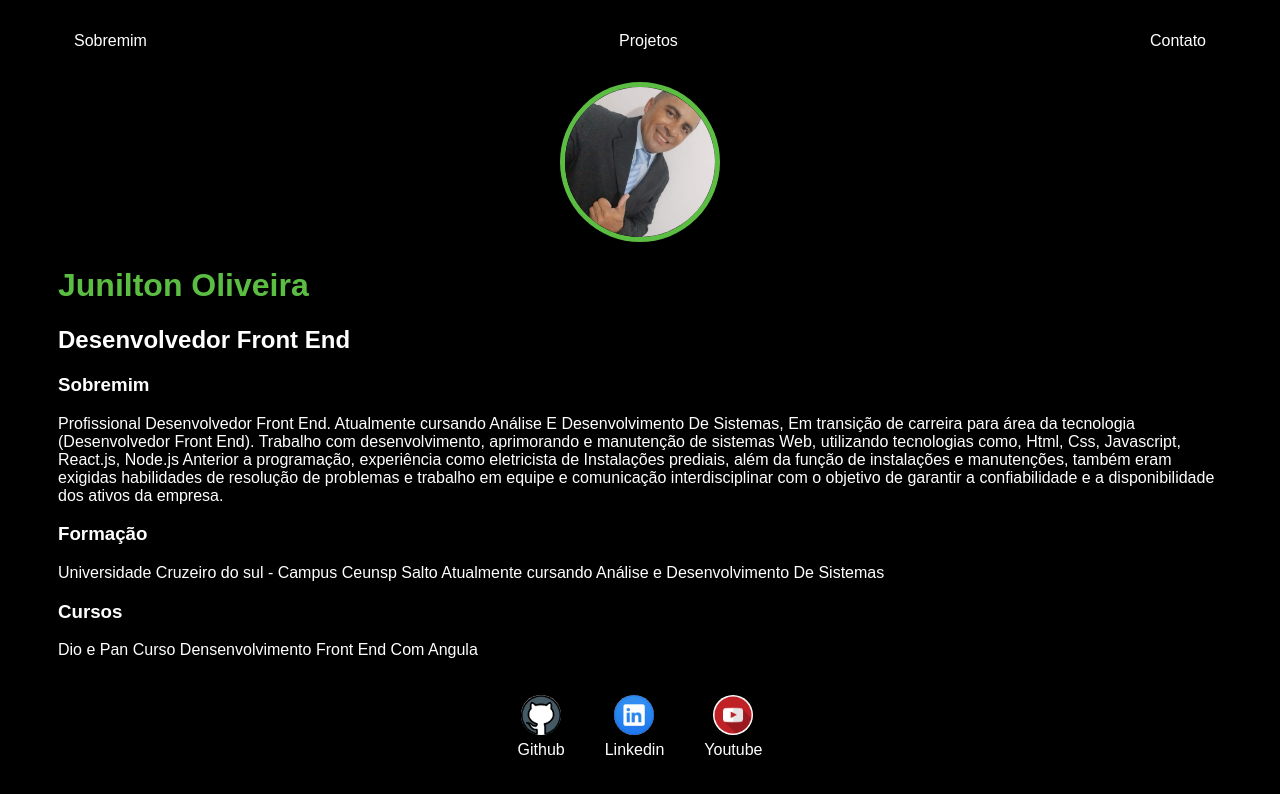
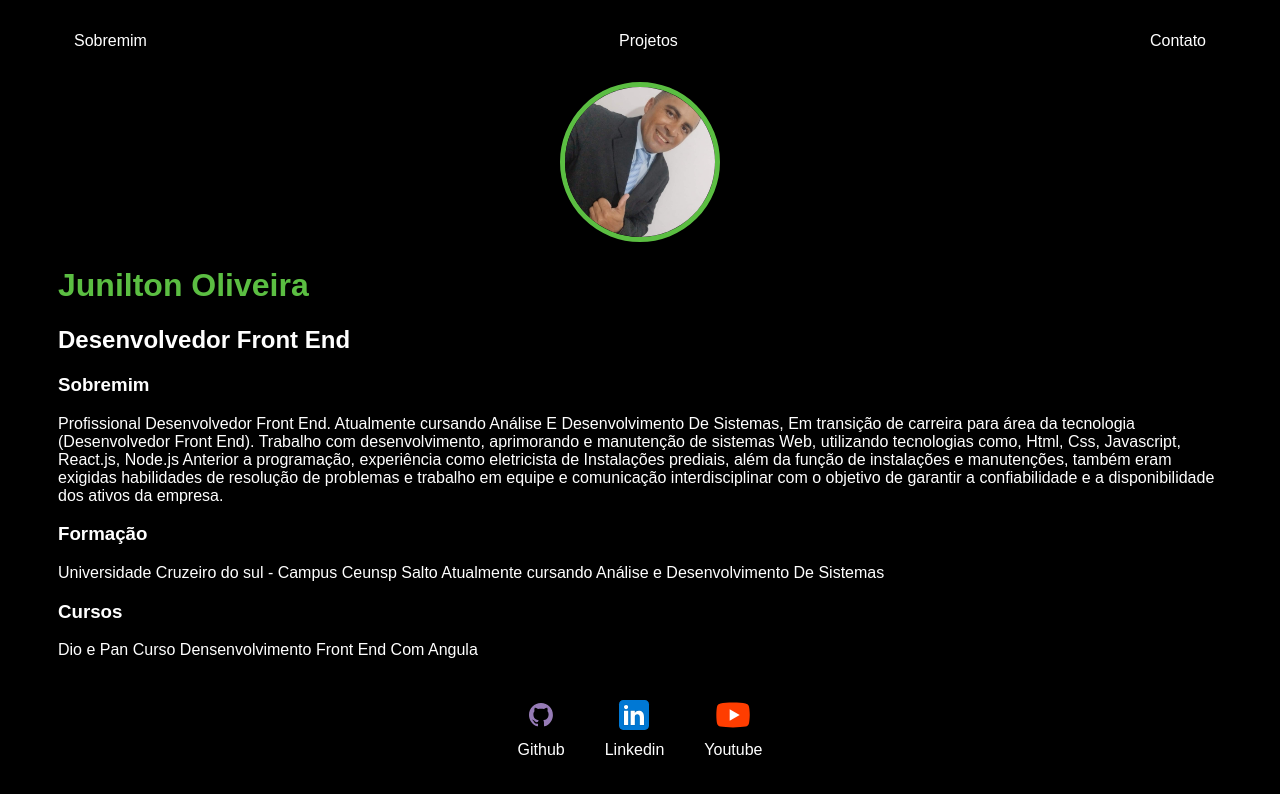
Before and after one commit to Junilton/hello-world, a plain HTML site: page index.html in a window 1280 px wide. Drawn offline with Linux system fonts and the light colour scheme.

Commit message:
Add files via upload

```diff
--- a/index.html
+++ b/index.html
@@ -63,16 +63,16 @@
         </main>
         <footer>
             <a href="https://github.com/Junilton">
-                <img src="./img/github.png"></img>
+                <img src="./img/github.svg"></img>
                 <p>Github</p>
             </a>
             <a href="https://linkedin.com/in/junilton-da-costa-oliveira-254b99303" target="_blank"
                 rel="noopener noreferrer">
-                <img src="./img/linkedin.jpg"></img>
+                <img src="./img/linkedin.svg"></img>
                 <p>Linkedin</p>
             </a>
             <a href="https://www.youtube.com/@JuniltonOliveira" target="_blank" rel="noopener noreferrer">
-                <img src="./img/youtube.png"></img>
+                <img src="./img/youtube.svg"></img>
                 <p>Youtube</p>
             </a>
         </footer>
```
Also changed, not shown: contact.html (+3 -3 lines), project.html (+1 -1 lines), img/github.svg (added), img/linkedin.svg (added), img/youtube.svg (added).
